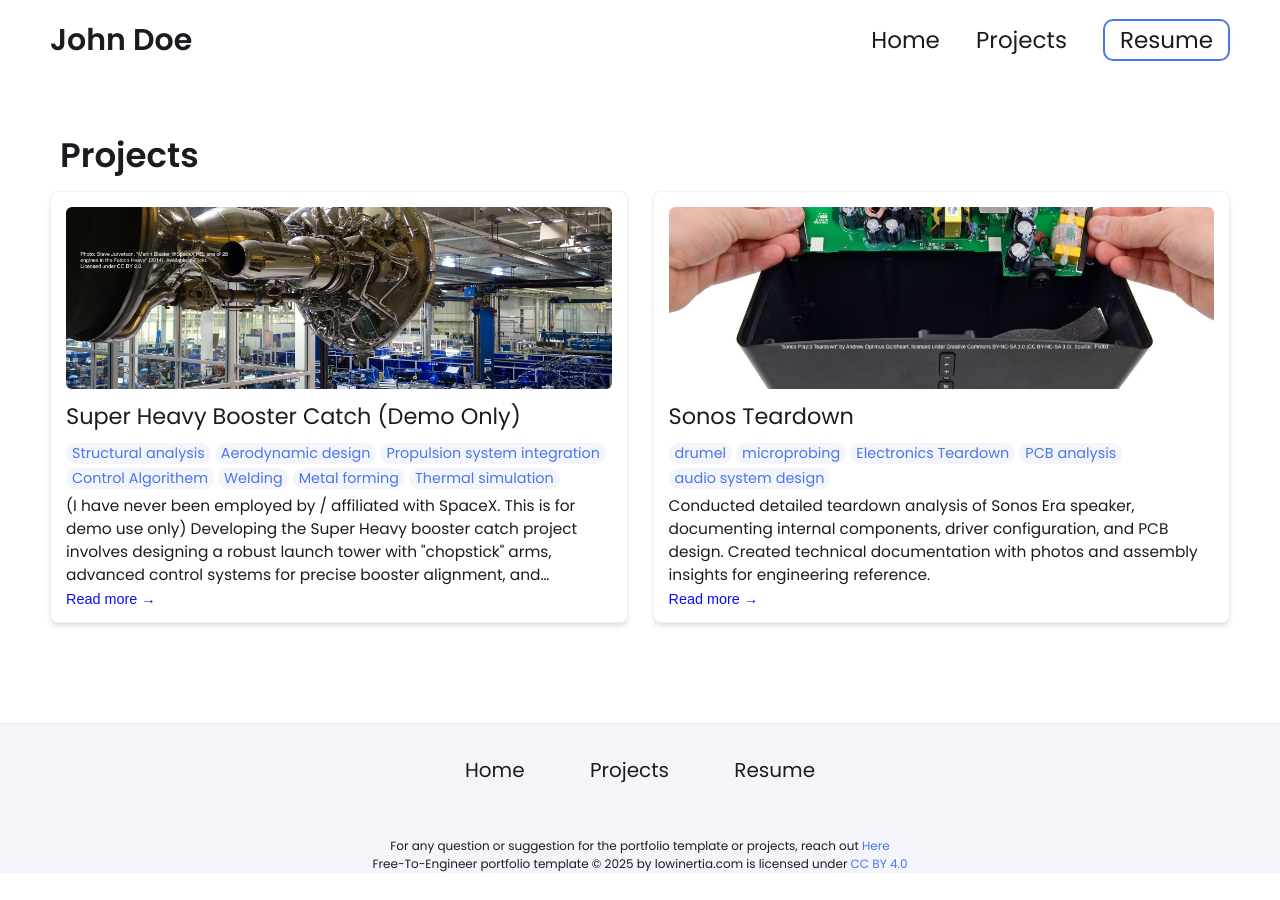
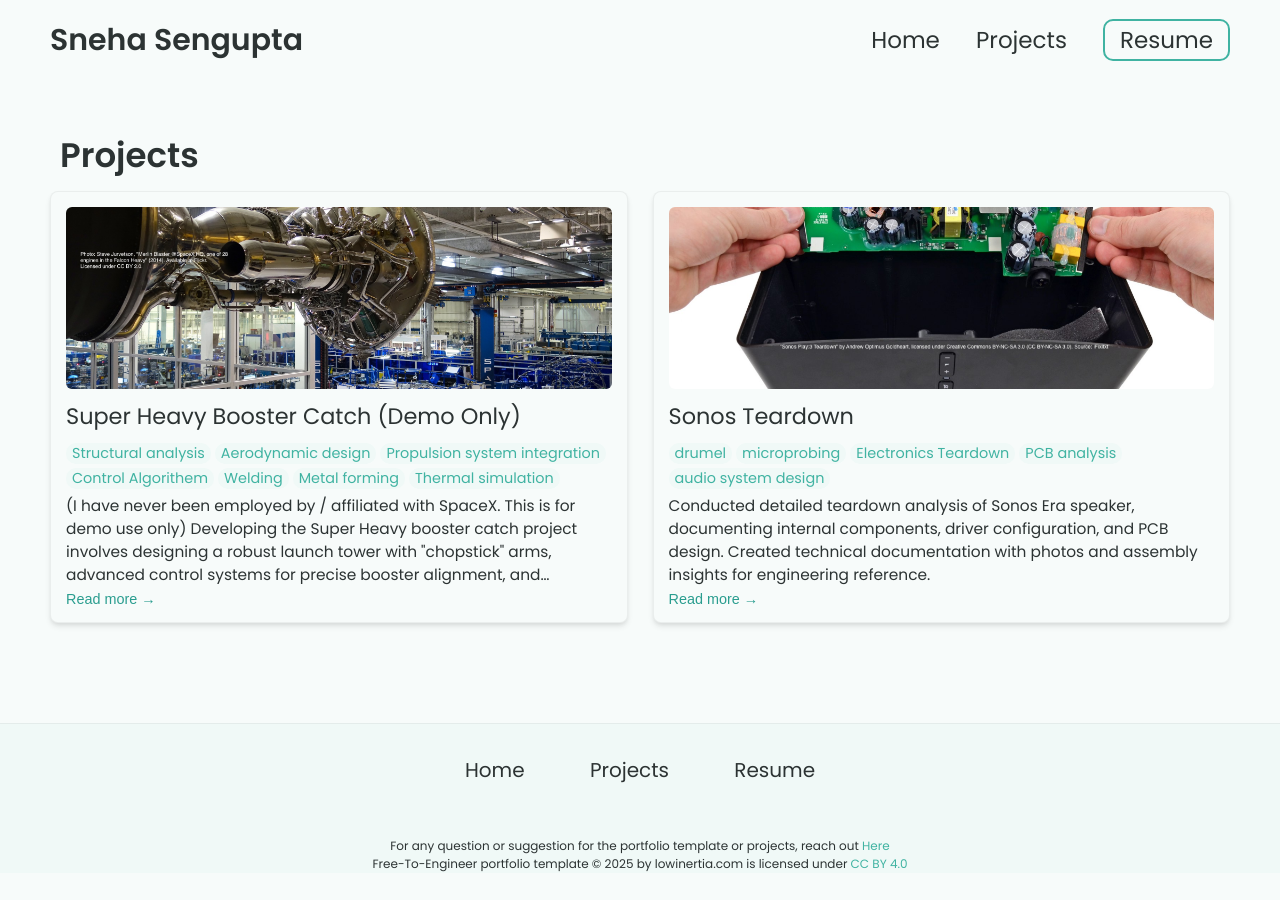
Before and after one commit to snehaus22/snehaus22.github.io, a Jekyll site: the page built from projects.html, in a window 1280 px wide. Built offline with Jekyll 4.4.1, drawn with Linux system fonts in a browser that asks for light colours; part of the change alters nothing that is shown.

Commit message:
intro page

```diff
--- a/_config.yml
+++ b/_config.yml
@@ -7,20 +7,22 @@
 
 # Main Page Setup
 
-title: John Doe's Portfolio # This is what shows up in the tab of the browser
+title: Sneha Sengupta's Portfolio # This is what shows up in the tab of the browser
 
 
 
 # Hero Section
-name: John Doe
-headline: headline message
+name: Sneha Sengupta
+headline: Biomedical Engineer
 description: >- # dont remove this line. this will ignore all new lines until the next section
-  Write an awesome intro and discuss your highlights and qualification. You can edit this
-  line in _config.yml. It will appear in your document head meta (for
-  Google search results) and in your feed.xml site description.
+  I am a Biomedical Engineering master's student pursuing a 4+1 Master of Engineering (MEng) at
+  Duke University, with a strong interest in the collaboration of how engineering, data and medicine come together to improve
+  patient care. Outside of the classroom, I’ve gained hands-on experience in both research and clinical settings, including
+  working in biomaterials and medical device design labs, conducting computational modeling and pharmacokinetics studies, and
+  completing clinical research.
 
 # Place your profile image in /assets/images/profile-image/folder and edit the file name
-profile_image: ./assets/images/profile-image/avatar.jpeg
+profile_image: ./assets/images/profile-image/headshot.jpeg
 
 
 # Link your resume
@@ -31,60 +33,60 @@ resume-url: https://drive.google.com/file/d/13Z3duVzh-gguPU5r03oJVEE6rV9rd3DS/vi
 # Set up external links - this will show up as small icons next to your name.
 
 external-links:    # input only your own url slug. The icons with missing entries will not appear.
-  linkedin: test    # https://www.linkedin.com/in/{your url slug}
-  github: leea12    # https://github.com/{your url slug}
-  stackoverflow: test      # https://stackoverflow.com/users/{your url slug}
-  medium:            # https://medium.com/@{your url slug}
-  x-twitter:   # https://x.com/{your url slug}
-  threads:            # https://threads.net/@{your url slug}
-  instragram:       # https://instagram.com/{your url slug}
-  youtube:           # https://youtube.com/@{your url slug}
-  discord:            # https://discord.com/users/{your url slug}
-  bluesky:           # https://bsky.app/profile/{your url slug}
+  linkedin: sneha-sengupta-bme    # https://www.linkedin.com/in/sneha-sengupta-bme
+  #github: leea12    # https://github.com/{your url slug}
+  #stackoverflow: test      # https://stackoverflow.com/users/{your url slug}
+  #medium:            # https://medium.com/@{your url slug}
+  #x-twitter:   # https://x.com/{your url slug}
+  #threads:            # https://threads.net/@{your url slug}
+  #instragram:       # https://instagram.com/{your url slug}
+  #youtube:           # https://youtube.com/@{your url slug}
+  #discord:            # https://discord.com/users/{your url slug}
+  #bluesky:           # https://bsky.app/profile/{your url slug}
 
 
 # Skills Section - Add the list of your Skills by categories/tools. The indentation for each level needs to be precise.
 skills:
-  - category: 3D Modeling
+  - category: Softwares
     tools:
     - Onshape
     - Solidworks
-    - Creo
-    - Fusion 360 (Autodesk)
-    - Blender (for complex shapes or animations)
-    - Siemens NX
-    - Inventor (Autodesk)
-    - CATIA (Dassault Systèmes)
+    - KiCad
+    - COMSOL Multiphysics
+    - Microsoft Office 360
+  - category: ProgrammingLanguages
+    tools:
+    - Python
+    - C++
+    - MATLAB-SimuLink
+  - category: Wet Lab Skills
+    tools:
+    - Microscopy
+    - Cell Culture (Passaging, Seeding, Counting)
+    - Quantitative PCR
+    - Collagen Gels
+    - Protein Isolation
+    - Western Blots
+    - Viral Transfection
+    - Gibson Assembly
   - category: Prototyping
     tools:
-    - SLA
-    - CNC
-    - FDM
-    - SLS
-    - DMLS
-    - PolyJet Printing
-    - Vacuum Casting
+    - PCB Design
+    - Mechanical Drawings
     - Laser Cutting
-    - Water Jet Cutting
-    - Arduino / Raspberry Pi
-    - Breadboarding for circuit testing
-  - category: Design Standards / Practices
+    - 3D Printing
+    - Arduino
+    - Breadboarding for Circuit Testing
+  - category: Soft Skills
     tools:
-    - GD&T ASME Y14
-    - ISO fits and tolerances
-    - PLM (PTC Windchill / Arena)
-  - category: PCB Design
-    tools:
-    - Altium Designer
-    - Altium
-    - Eagle
-    - KiCad
-  - category: Problem Solving / Risk Management
-    tools:
-    - Root Cause Analysis (e.g., 5 Whys, Fishbone Diagram)
-    - DFMEA / PFMEA
-    - Six Sigma methodologies
-    - Shain Red-X
+    - Leadership
+    - Effective Communication
+    - Teamwork
+    - Organization
+    - Time Management
+    - Problem Solving
+    - Critical Thinking
+    - Creativity
 
 
 # Contact Form Setup. Setup an account and copy over the key. When someone fills out the form, it will be received in your email.
@@ -94,12 +96,12 @@ formspree-key:   https://formspree.io/f/{8-digit key}
 
 # Active theme (Updatethis to switch themes). Make sure to keep the indentation the samne.
 colors: # this is the basic theme
-  text: "#1a1c20"
-  border: "#ddd"
-  link: "#4a76ee"
-  highlight: "#0c0cf2"
-  background: "#ffffff"
-  light_background: "#f3f5fb"
+  text: "#2c3333"
+  border: "#e0f2ef"
+  link: "#40b3a2"
+  highlight: "#2a9d8f"
+  background: "#f7fbfa"
+  light_background: "#f0f9f7"
 
 # A few examples.
 basic theme:
```
Also changed, not shown: assets/images/profile-image/headshot.jpg (added).
